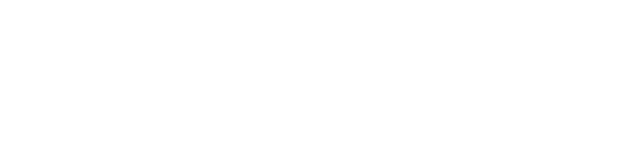
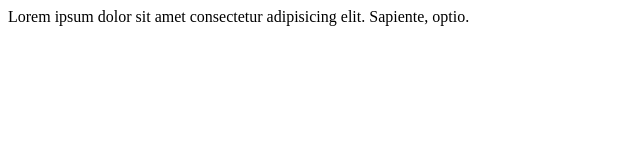
Before and after one commit to jaszm/jsu, a plain HTML site: page index.html in a window 1280 px wide. Shown: the whole page, without its empty margins (0-640 px from the left). Drawn offline with Linux system fonts and the light colour scheme.

Commit message:
Adds content

```diff
--- a/index.html
+++ b/index.html
@@ -7,6 +7,6 @@
     <title>Document</title>
 </head>
 <body>
-
+    Lorem ipsum dolor sit amet consectetur adipisicing elit. Sapiente, optio.
 </body>
 </html>
```
